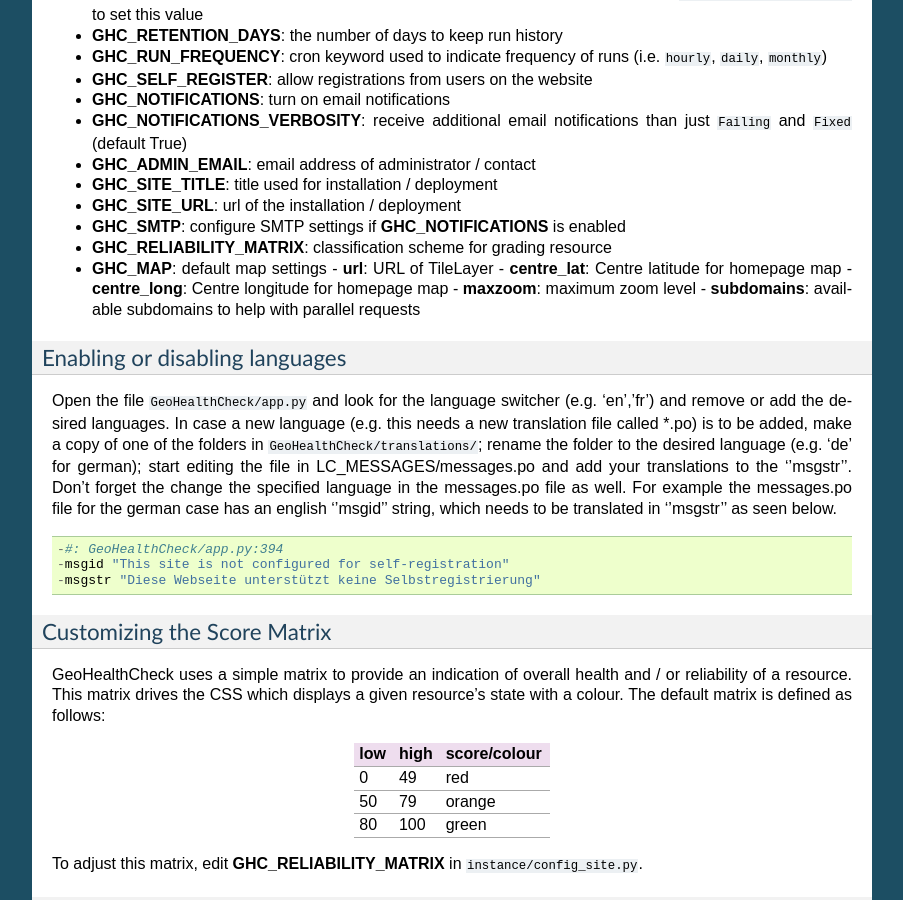
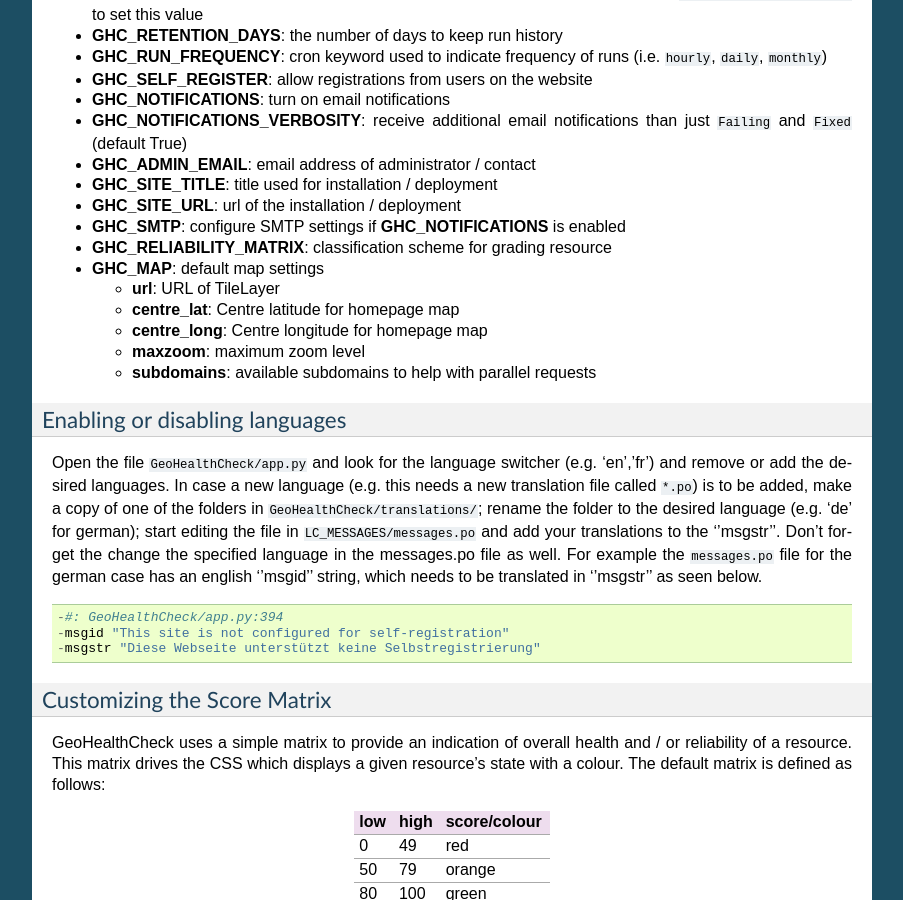
Before and after one commit to geopython/GeoHealthCheck, a Sphinx documentation site: the page built from docs/index.rst, in a window 1280 px wide and 900 px high, scrolled down 1918 px. Shown: the whole window, without its empty margins (198-1101 px from the left). Built offline with Sphinx 7.4.7, drawn with Linux system fonts in a browser that asks for light colours; some of the changed text lies outside the part shown.

Commit message:
minor formatting edits in docs

```diff
--- a/docs/index.rst
+++ b/docs/index.rst
@@ -133,6 +133,7 @@
 - **GHC_SMTP**:  configure SMTP settings if **GHC_NOTIFICATIONS** is enabled
 - **GHC_RELIABILITY_MATRIX**: classification scheme for grading resource
 - **GHC_MAP**: default map settings
+
   - **url**: URL of TileLayer
   - **centre_lat**: Centre latitude for homepage map
   - **centre_long**: Centre longitude for homepage map
@@ -143,11 +144,11 @@
 ^^^^^^^^^^^^^^^^^^^^^^^^^^^^^^^
 
 Open the file ``GeoHealthCheck/app.py`` and look for the language switcher (e.g. 'en','fr') and remove or add the desired languages.
-In case a new language (e.g. this needs a new translation file called \*.po)  is to be added,
+In case a new language (e.g. this needs a new translation file called ``*.po``)  is to be added,
 make a copy of  one of the folders in ``GeoHealthCheck/translations/``; rename the folder to the desired language (e.g. 'de' for german);
-start editing the file in LC_MESSAGES/messages.po and add your translations to the ''msgstr''.
+start editing the file in ``LC_MESSAGES/messages.po`` and add your translations to the ''msgstr''.
 Don't forget the change the specified language in the messages.po file as well.
-For example the messages.po file for the german case has an english  ''msgid''  string,
+For example the ``messages.po`` file for the german case has an english  ''msgid''  string,
 which needs to be translated in ''msgstr'' as seen below.  ::
 
     -#: GeoHealthCheck/app.py:394
@@ -215,7 +216,7 @@
 to the commandline to test if they work sucessfully.
 On Windows - do not forget to include the ''.exe.'' file extension to the python executable.
 For documentation how to create cron jobs see your operating system: on \*NIX systems e.g.  ``crontab -e`` and on
-windows e.g. the `nssm<https://nssm.cc/>`_.
+windows e.g. the `nssm <https://nssm.cc/>`_.
 
 - interactive
   TBF
```
